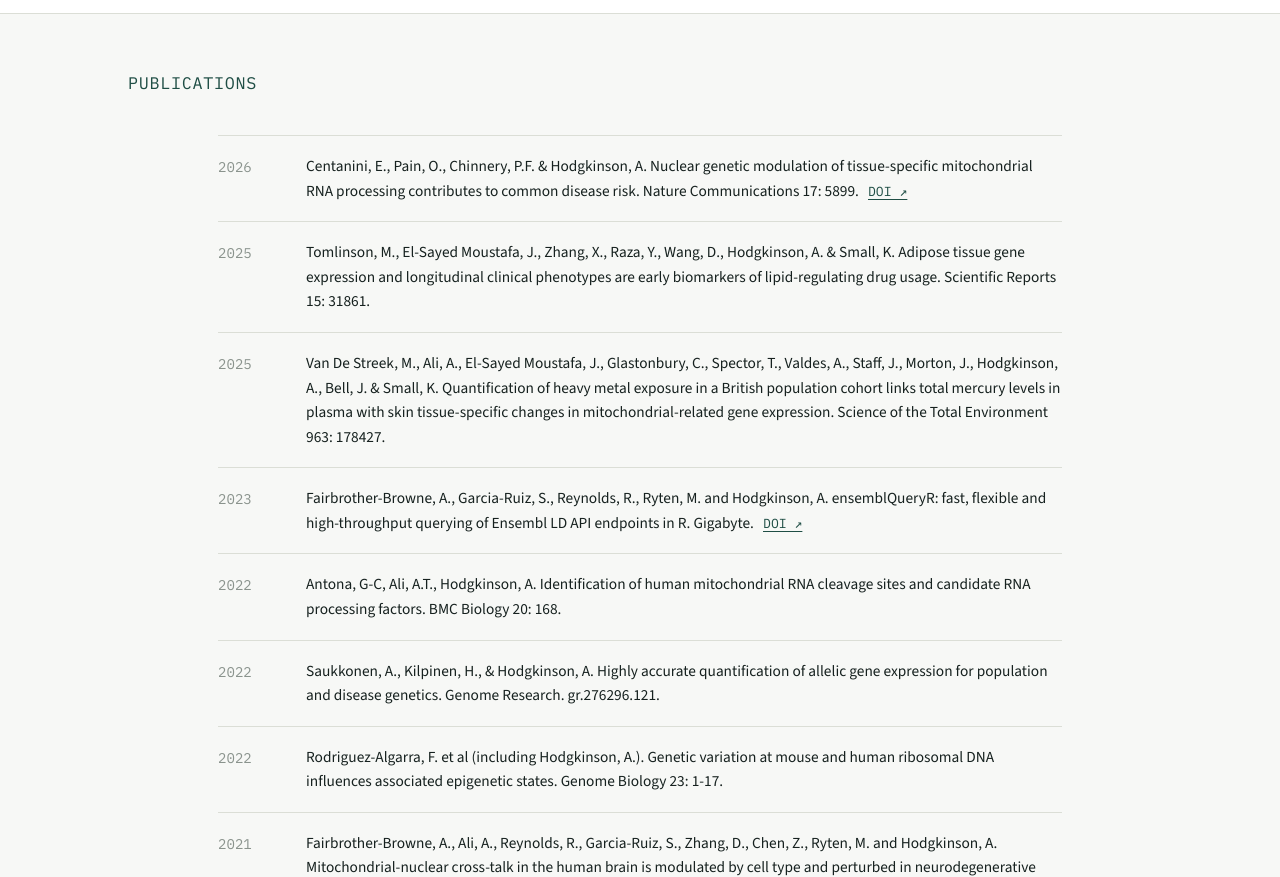
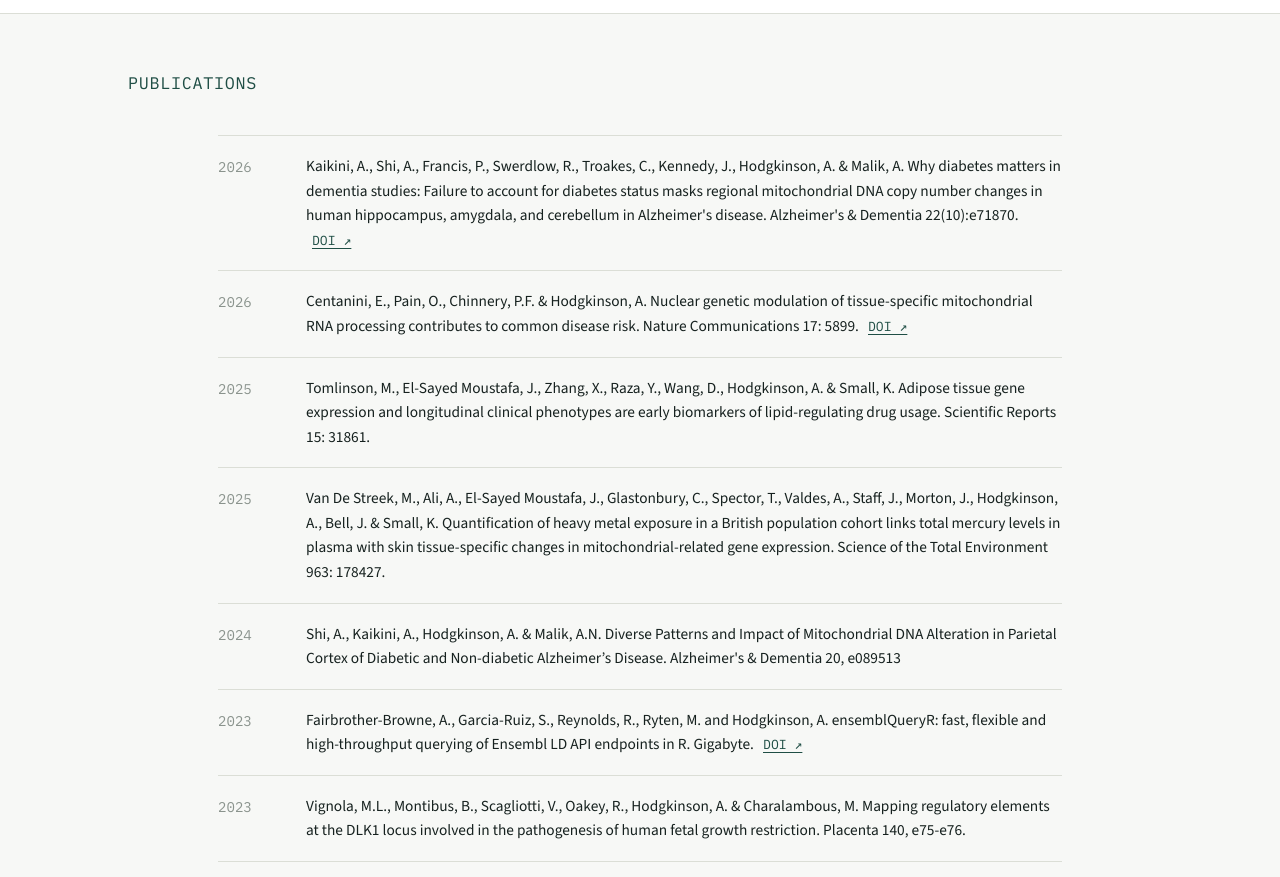
Before and after one commit to AJHodgkinson/hodgkinson-lab-site, a plain HTML site: page docs/publications.html in a window 1280 px wide. Shown: the part 59-936 px from the top of the page. Drawn offline with nearby package versions, Linux system fonts and the light colour scheme.

Commit message:
Add three new publications

```diff
--- a/docs/publications.html
+++ b/docs/publications.html
@@ -57,6 +57,13 @@
   <article class="pub-entry">
     <span class="pub-year">2026</span>
     <span class="pub-citation">
+      Kaikini, A., Shi, A., Francis, P., Swerdlow, R., Troakes, C., Kennedy, J., Hodgkinson, A. &amp; Malik, A.  Why diabetes matters in dementia studies: Failure to account for diabetes status masks regional  mitochondrial DNA copy number changes in human hippocampus, amygdala, and cerebellum in  Alzheimer&#39;s disease. Alzheimer&#39;s &amp; Dementia 22(10):e71870.
+
+<a class="pub-link" href="https://doi.org/10.1002/alz.71870" target="_blank" rel="noopener">DOI &#8599;</a>    </span>
+  </article>
+  <article class="pub-entry">
+    <span class="pub-year">2026</span>
+    <span class="pub-citation">
       Centanini, E., Pain, O., Chinnery, P.F. &amp; Hodgkinson, A. Nuclear genetic modulation of tissue-specific mitochondrial RNA processing contributes to common disease risk. Nature Communications 17: 5899.
 
 <a class="pub-link" href="https://doi.org/10.1038/s41467-026-72649-5" target="_blank" rel="noopener">DOI &#8599;</a>    </span>
@@ -76,11 +83,25 @@
     </span>
   </article>
   <article class="pub-entry">
+    <span class="pub-year">2024</span>
+    <span class="pub-citation">
+      Shi, A., Kaikini, A., Hodgkinson, A. &amp; Malik, A.N. Diverse Patterns and Impact of  Mitochondrial DNA Alteration in Parietal Cortex of Diabetic and Non‐diabetic Alzheimer’s  Disease. Alzheimer&#39;s &amp; Dementia 20, e089513
+
+    </span>
+  </article>
+  <article class="pub-entry">
     <span class="pub-year">2023</span>
     <span class="pub-citation">
       Fairbrother-Browne, A., Garcia-Ruiz, S., Reynolds, R., Ryten, M. and Hodgkinson, A. ensemblQueryR: fast, flexible and high-throughput querying of Ensembl LD API endpoints in R. Gigabyte.
 
 <a class="pub-link" href="https://doi.org/10.46471/gigabyte.91" target="_blank" rel="noopener">DOI &#8599;</a>    </span>
+  </article>
+  <article class="pub-entry">
+    <span class="pub-year">2023</span>
+    <span class="pub-citation">
+      Vignola, M.L., Montibus, B., Scagliotti, V., Oakey, R., Hodgkinson, A. &amp; Charalambous, M. Mapping regulatory elements at the DLK1 locus involved in the pathogenesis of human fetal  growth restriction. Placenta 140, e75-e76.
+
+    </span>
   </article>
   <article class="pub-entry">
     <span class="pub-year">2022</span>
```
